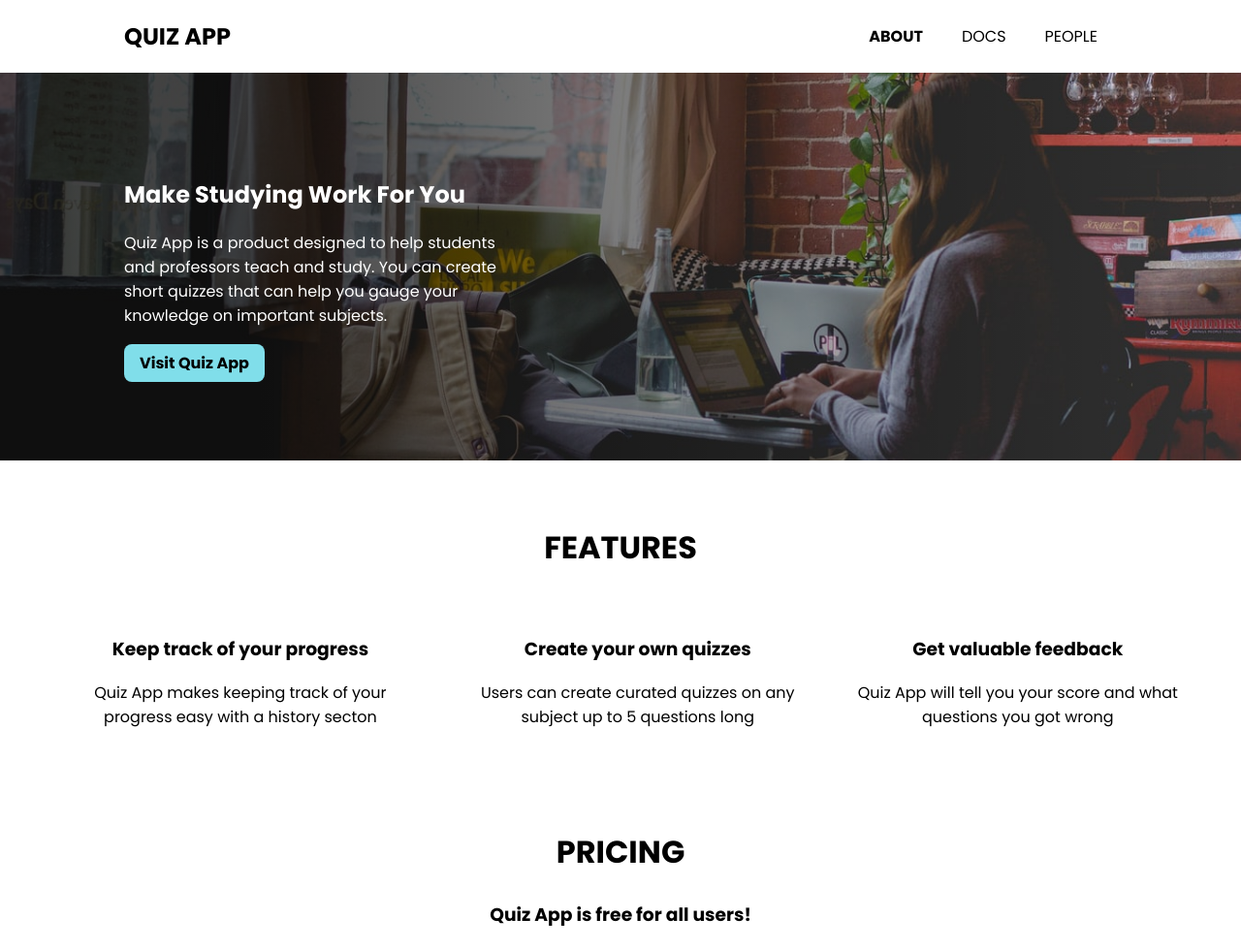
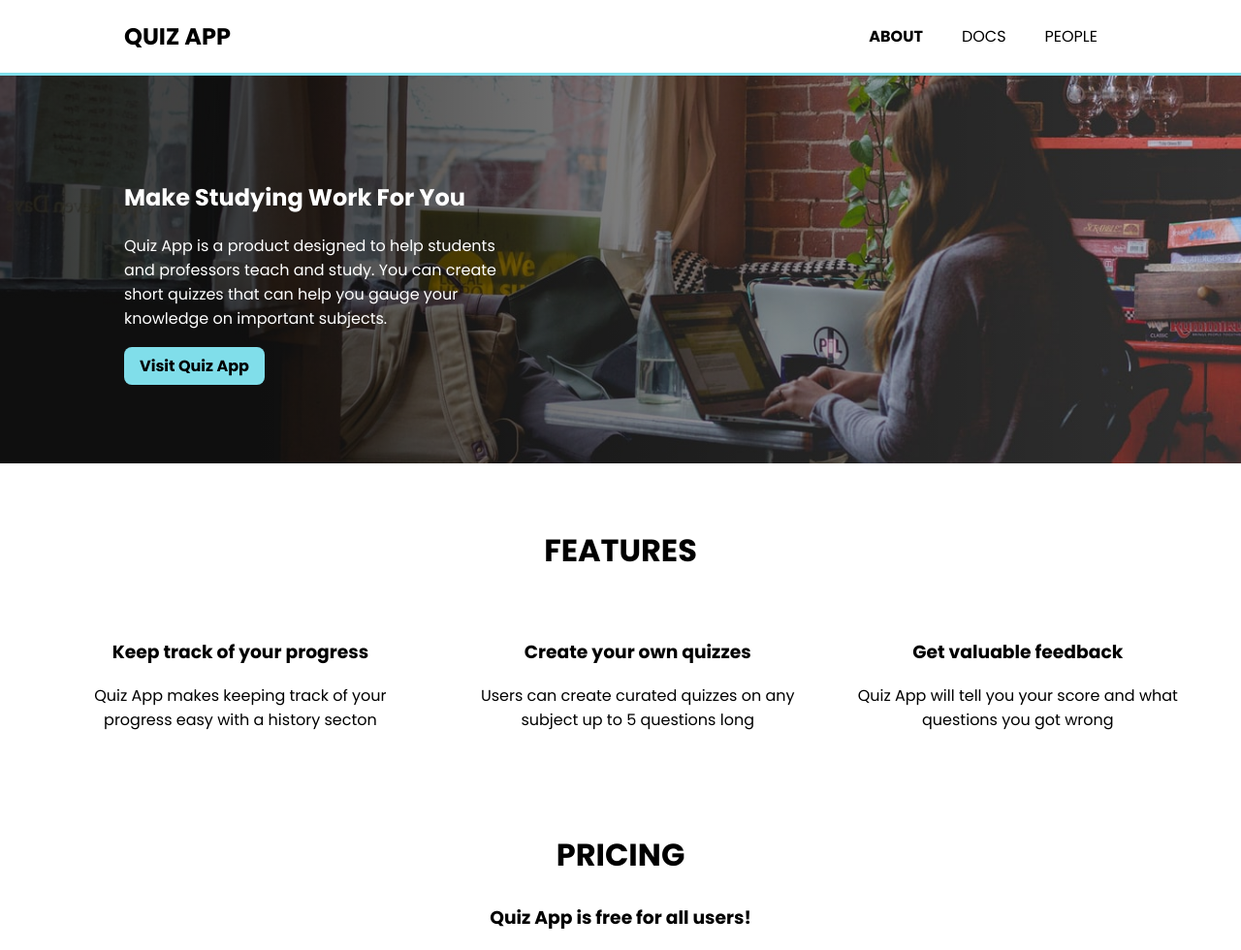
Before and after one commit to xavierhodges489/quizappdoc, a plain HTML site: page index.html in a window 1280 px wide. Shown: the whole page at 97% size. Drawn offline with Linux system fonts and the light colour scheme.

Commit message:
Update styles.css

```diff
--- a/styles.css
+++ b/styles.css
@@ -23,6 +23,7 @@ nav {
     align-items: center;
     padding: 0px 10%;
     text-transform: uppercase;
+    border-bottom: 3px solid #80deea;
 }
 
 nav h1 {
```
